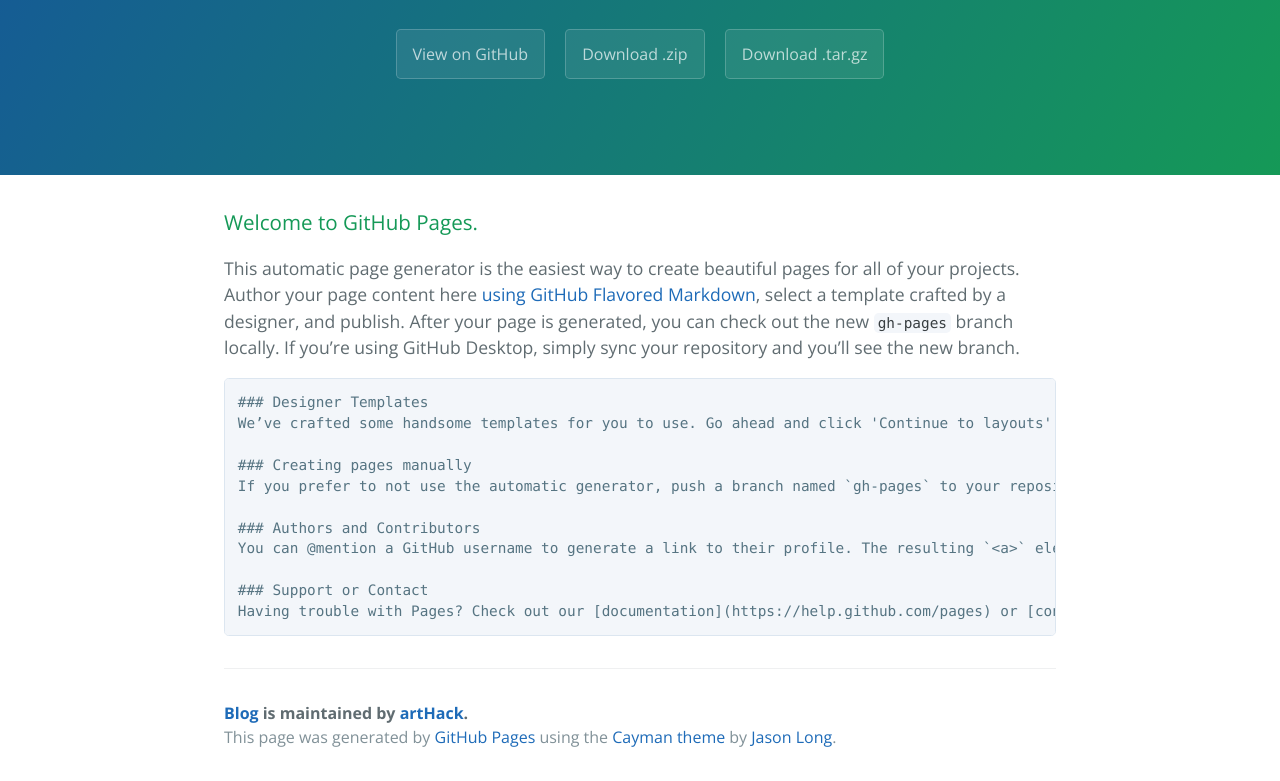
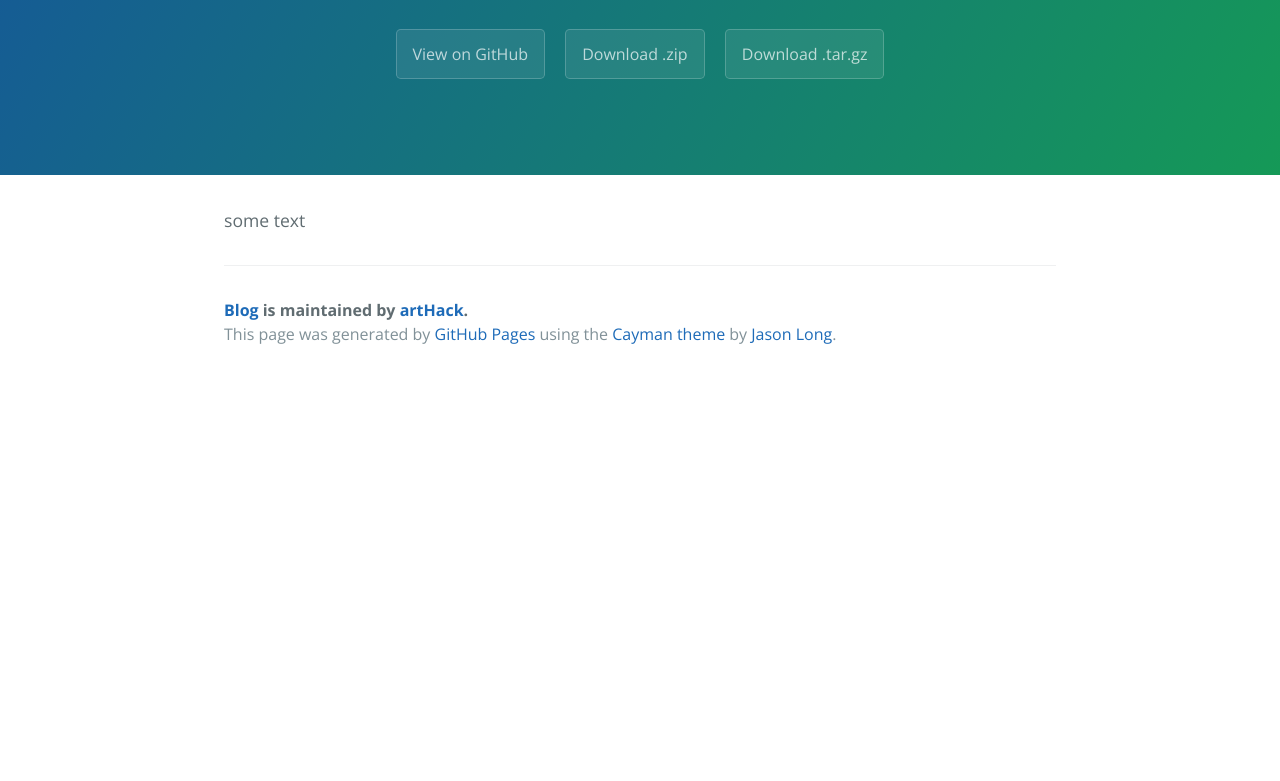
Before and after one commit to artHack/blog, a plain HTML site: page index.html in a window 1280 px wide. Shown: the part 208-989 px from the top of the page. After the commit the page ends 800 px from the top, so only its background shows below. Drawn offline with nearby package versions, Linux system fonts and the light colour scheme.

```diff
--- a/index.html
+++ b/index.html
@@ -19,23 +19,7 @@
     </section>
 
     <section class="main-content">
-      <h3>
-<a id="welcome-to-github-pages" class="anchor" href="#welcome-to-github-pages" aria-hidden="true"><span aria-hidden="true" class="octicon octicon-link"></span></a>Welcome to GitHub Pages.</h3>
-
-<p>This automatic page generator is the easiest way to create beautiful pages for all of your projects. Author your page content here <a href="https://guides.github.com/features/mastering-markdown/">using GitHub Flavored Markdown</a>, select a template crafted by a designer, and publish. After your page is generated, you can check out the new <code>gh-pages</code> branch locally. If you’re using GitHub Desktop, simply sync your repository and you’ll see the new branch.</p>
-
-<pre><code>### Designer Templates
-We’ve crafted some handsome templates for you to use. Go ahead and click 'Continue to layouts' to browse through them. You can easily go back to edit your page before publishing. After publishing your page, you can revisit the page generator and switch to another theme. Your Page content will be preserved.
-
-### Creating pages manually
-If you prefer to not use the automatic generator, push a branch named `gh-pages` to your repository to create a page manually. In addition to supporting regular HTML content, GitHub Pages support Jekyll, a simple, blog aware static site generator. Jekyll makes it easy to create site-wide headers and footers without having to copy them across every page. It also offers intelligent blog support and other advanced templating features.
-
-### Authors and Contributors
-You can @mention a GitHub username to generate a link to their profile. The resulting `&lt;a&gt;` element will link to the contributor’s GitHub Profile. For example: In 2007, Chris Wanstrath (@defunkt), PJ Hyett (@pjhyett), and Tom Preston-Werner (@mojombo) founded GitHub.
-
-### Support or Contact
-Having trouble with Pages? Check out our [documentation](https://help.github.com/pages) or [contact support](https://github.com/contact) and we’ll help you sort it out.
-</code></pre>
+      <p>some text</p>
 
       <footer class="site-footer">
         <span class="site-footer-owner"><a href="https://github.com/artHack/blog">Blog</a> is maintained by <a href="https://github.com/artHack">artHack</a>.</span>
```
Also changed, not shown: params.json (+1 -1 lines).
